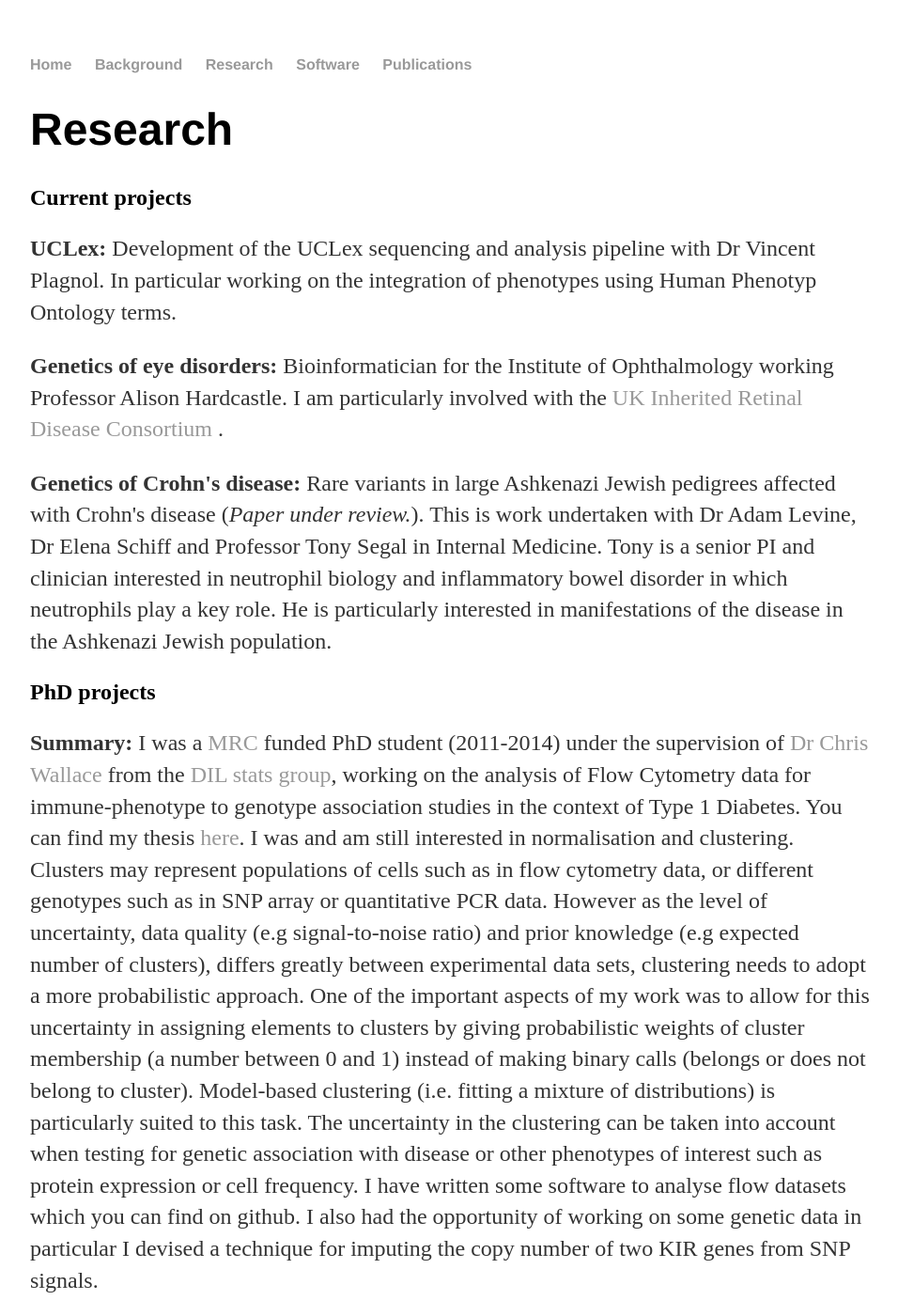
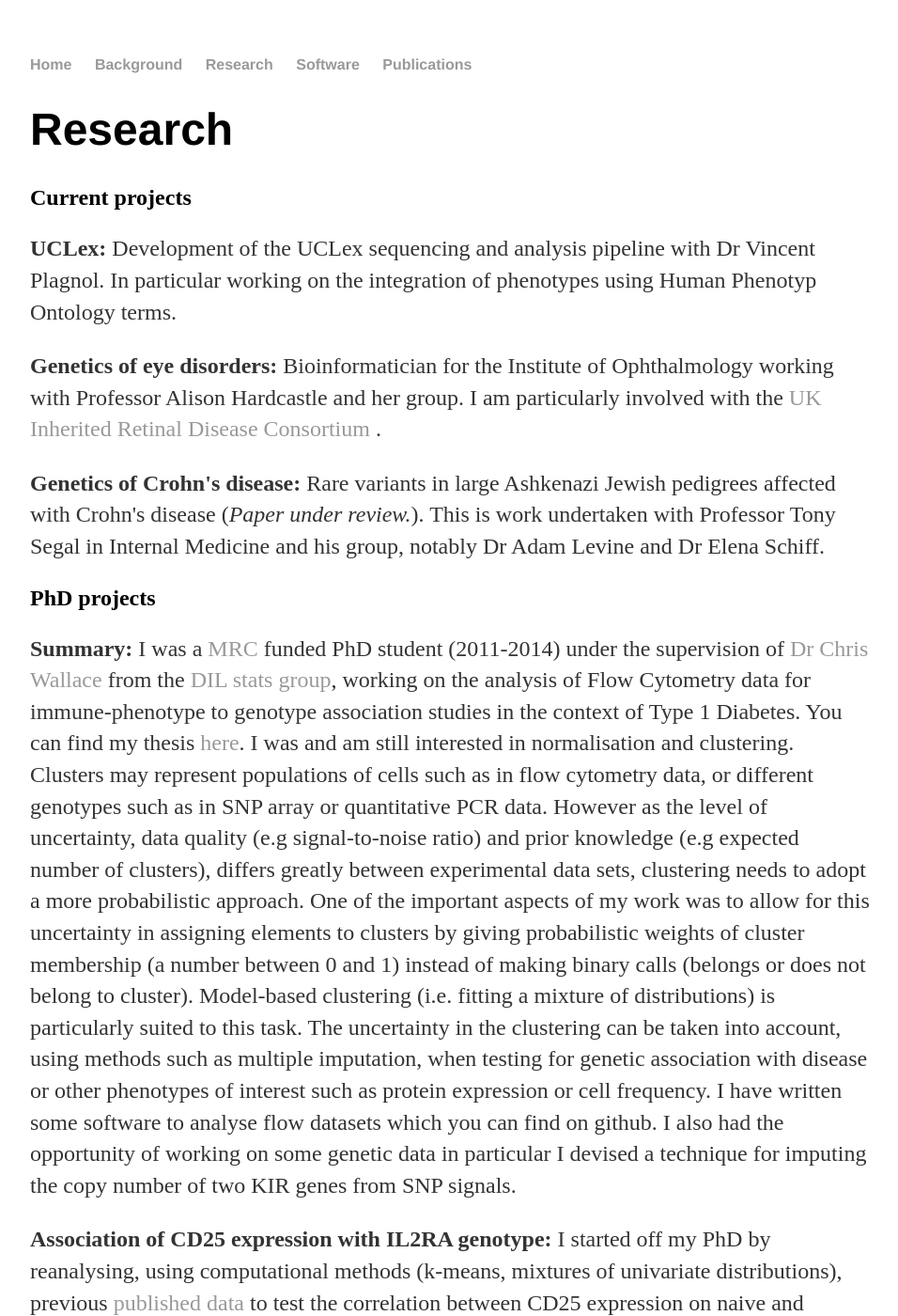
Before and after one commit to pontikos/pontikos.github.io, a Jekyll site: the page built from Research/index.html, in a window 1280 px wide and 1400 px high. Shown: the whole window at 94% size, without its empty margins (160-1116 px from the left). Built offline with Jekyll 4.4.1, drawn with Linux system fonts in a browser that asks for light colours; comment, search, counter and statistics services are not loaded.

Commit message:
Update index.html

```diff
--- a/Research/index.html
+++ b/Research/index.html
@@ -13,16 +13,16 @@
 
 <p>
   <b>Genetics of eye disorders:</b>
-  Bioinformatician for the Institute of Ophthalmology working Professor Alison Hardcastle.
+  Bioinformatician for the Institute of Ophthalmology working with Professor Alison Hardcastle and her group.
   I am particularly involved with the <a href="http://www.ukirdc.org/"> UK Inherited Retinal Disease Consortium </a>.
 </p>
 
 <p>
   <b>Genetics of Crohn's disease:</b>
   Rare variants in large Ashkenazi Jewish pedigrees affected with Crohn's disease (<i>Paper under review.</i>).
-  This is work undertaken with Dr Adam Levine, Dr Elena Schiff and Professor Tony Segal in Internal Medicine.
-  Tony is a senior PI and clinician interested in neutrophil biology and inflammatory bowel disorder in which neutrophils play a key role.
-  He is particularly interested in manifestations of the disease in the Ashkenazi Jewish population.
+  This is work undertaken with Professor Tony Segal in Internal Medicine and his group, notably Dr Adam Levine and Dr Elena Schiff.
+  <!-- Tony is a senior PI and clinician interested in neutrophil biology and inflammatory bowel disorder in which neutrophils play a key role.
+  He is particularly interested in manifestations of the disease in the Ashkenazi Jewish population. -->
 </p>
 
 <h2>PhD projects</h2>
@@ -38,7 +38,7 @@
 clustering needs to adopt a more probabilistic approach.
 One of the important aspects of my work was to allow for this uncertainty in assigning elements to clusters by giving probabilistic weights of cluster membership (a number between 0 and 1)
 instead of making binary calls (belongs or does not belong to cluster).  Model-based clustering (i.e. fitting a mixture of distributions) is particularly suited to this task.
-The uncertainty in the clustering can be taken into account when testing for genetic association with disease or other phenotypes of interest such as protein expression or cell frequency.
+The uncertainty in the clustering can be taken into account, using methods such as multiple imputation, when testing for genetic association with disease or other phenotypes of interest such as protein expression or cell frequency.
 I have written some software to analyse flow datasets which you can find on github.
 I also had the opportunity of working on some genetic data in particular I devised a technique for imputing the copy number of two KIR genes from SNP signals.
 </p>
```
